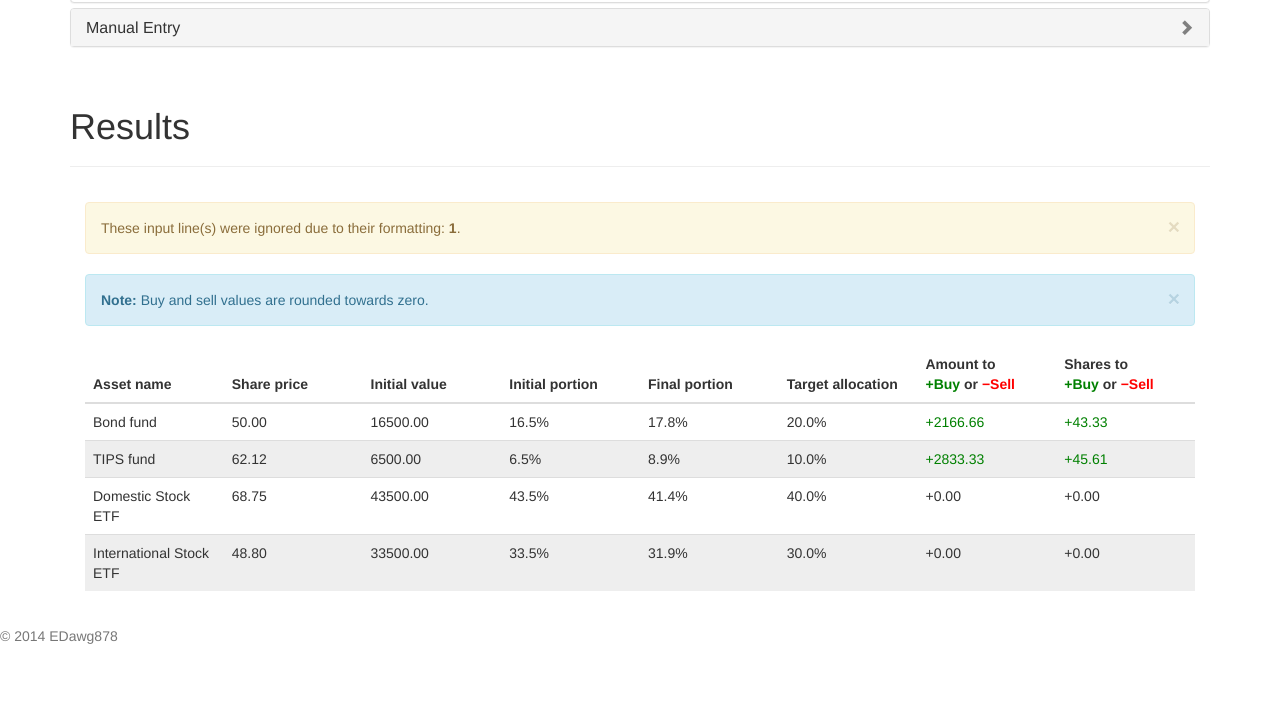
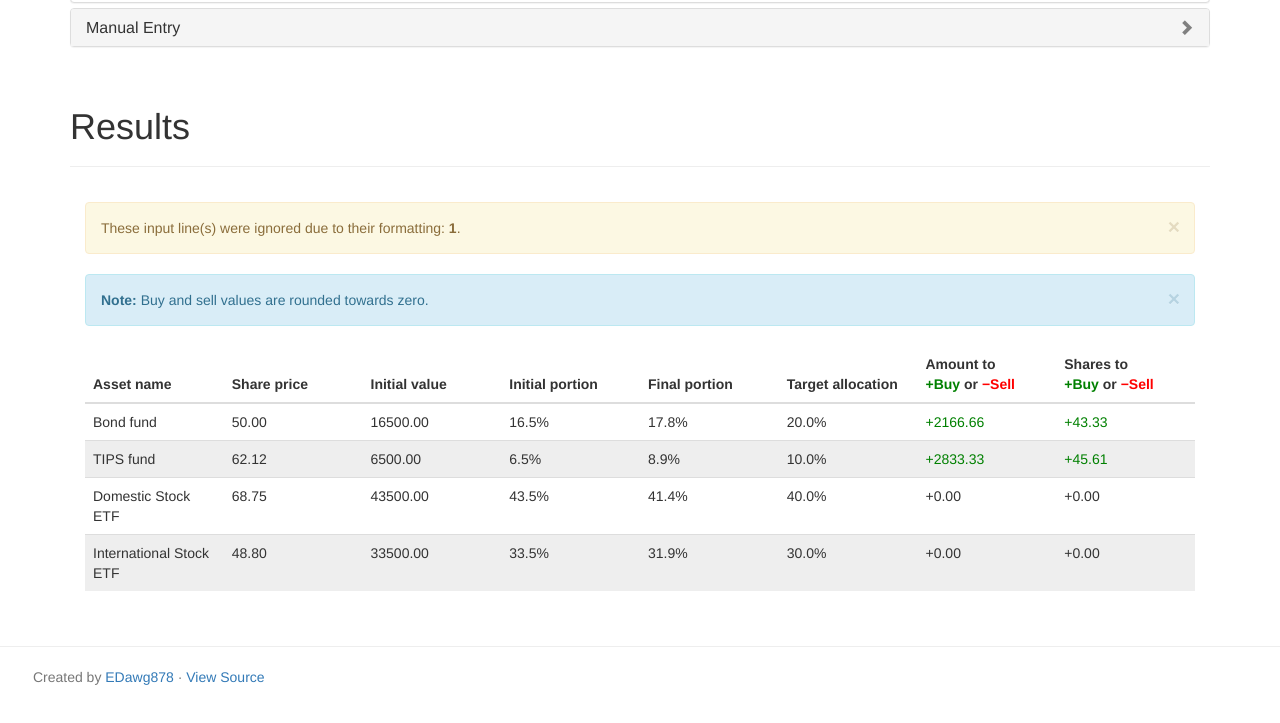
Before and after one commit to EDawg878/Portfolio-Rebalancer, a plain HTML site: page index.html in a window 1280 px wide. Shown: the part 596-1319 px from the top of the page. Before the commit the page ends 1282 px from the top, so only its background shows below. Drawn offline with nearby package versions, Linux system fonts and the light colour scheme.

Commit message:
Update footer

```diff
--- a/index.html
+++ b/index.html
@@ -12,7 +12,6 @@
     <link href="//maxcdn.bootstrapcdn.com/bootstrap/3.2.0/css/bootstrap.min.css" rel="stylesheet">
 </head>
 <body>
-
 <div class="navbar navbar-inverse navbar-fixed-top" role="navigation">
     <div class="container">
         <div class="navbar-header">
@@ -200,9 +199,11 @@
     </div>
 </div>
 
-<div class="row">
-    <div class="col-sm-6">
-        <p class="text-muted">&copy; 2014 EDawg878</p>
+<hr>
+<div id="footer" class="row">
+    <div class="col-sm-3">
+        <p class="text-muted">Created by <a href="https://github.com/EDawg878">EDawg878</a> &middot; <a href="https://github.com/EDawg878/Portfolio-Rebalancer">View Source</a>
+</p>
     </div>
 </div>
 
--- a/styles.css
+++ b/styles.css
@@ -53,3 +53,7 @@ body {
 .theme-showcase .navbar .container {
   width: auto;
 }
+
+#footer {
+    text-align: center;
+}
```
